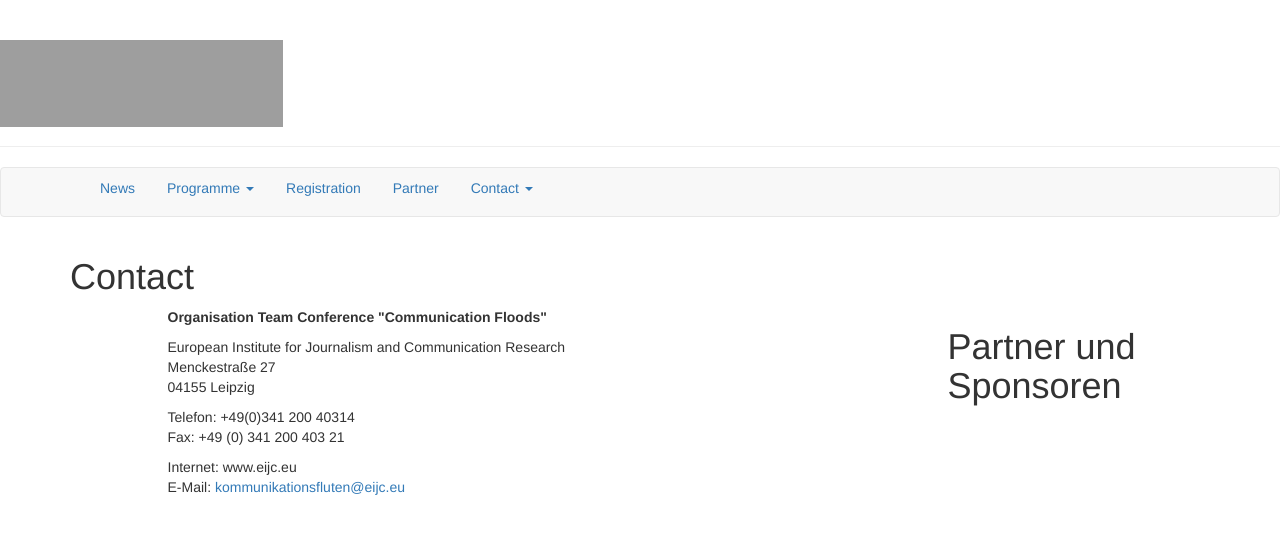
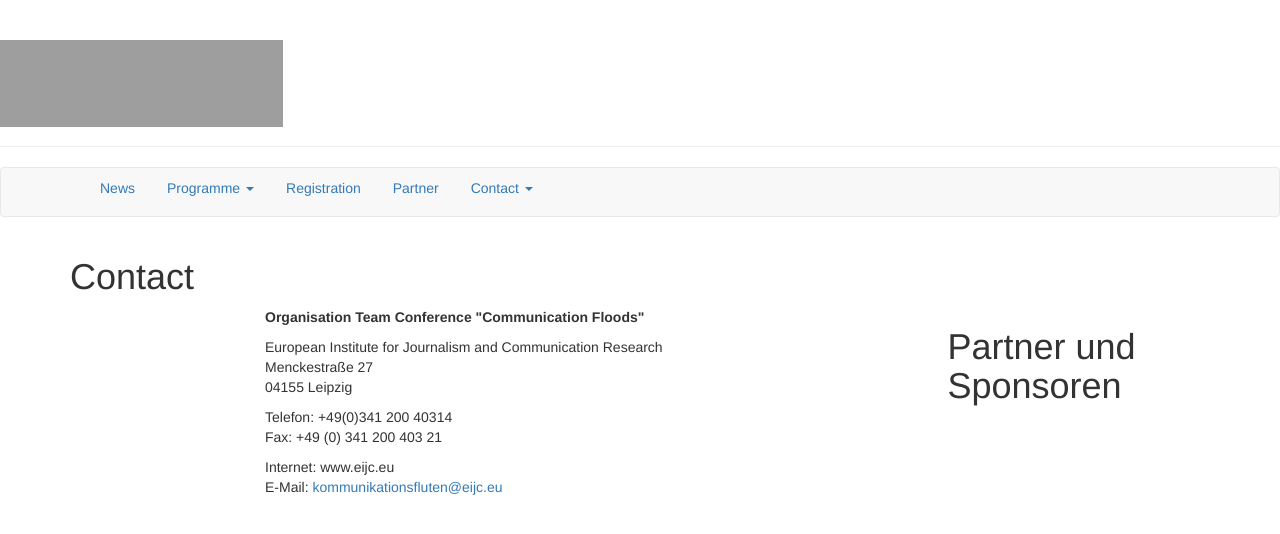
Before and after one commit to susedev/test, a Jekyll site: the page built from contact.html, in a window 1280 px wide. Shown: the top 534 px of the page. Built offline with Jekyll 4.4.1, drawn with Linux system fonts in a browser that asks for light colours; nearby versions of some CDN libraries; grey boxes are pictures that could not be loaded.

Commit message:
Update page.html

```diff
--- a/_layouts/page.html
+++ b/_layouts/page.html
@@ -12,9 +12,9 @@ layout: base
   <h1>{{ page.title }}</h1>
 
   <div class="row">
-    <div class="col-md-1">
+    <div class="col-md-2">
     </div>
-    <div class="col-md-8">
+    <div class="col-md-7">
       {{ content }}
     </div>
     <div class="col-md-3">
```
